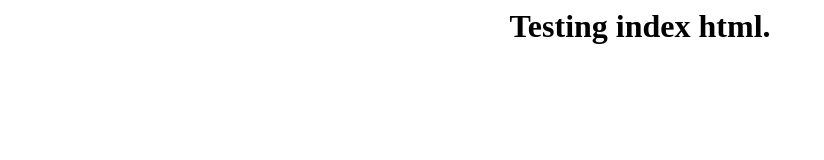
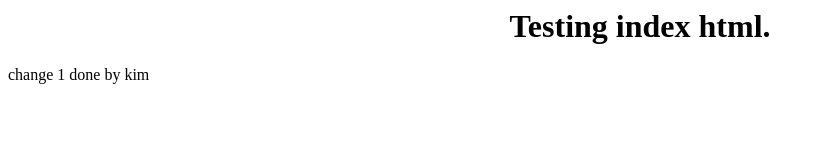
Before and after one commit to wernerCST/GitTeasting, a plain HTML site: page index.html in a window 1280 px wide. Shown: the whole page, without its empty margins (0-824 px from the left). Drawn offline with Linux system fonts and the light colour scheme.

Commit message:
change 1 done by kim

```diff
--- a/index.html
+++ b/index.html
@@ -8,6 +8,6 @@
     </head>
     <body>
             <h1 class="text-center">Testing index html.</h1>
-
+            <p>change 1 done by kim</p>
     </body>
 </html>
```
